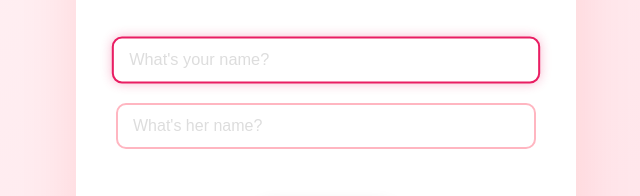
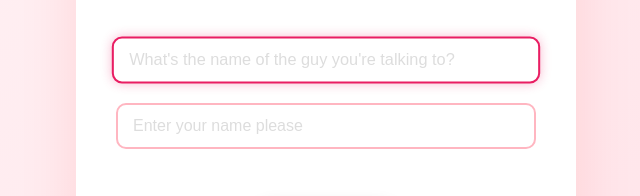
Before and after one commit to anesbertami-source/request, a website: page index.html in a window 1280 px wide. Shown: the part 351-547 px from the top of the page, 314-954 px from the left. Drawn offline with Linux system fonts and the light colour scheme.

Commit message:
Update input placeholders: guy name and girl name fields

```diff
--- a/index.html
+++ b/index.html
@@ -16,8 +16,8 @@
             <p class="subtitle">I think you're amazing and I'd love to spend time with you!</p>
 
             <div class="input-section">
-                <input type="text" id="myName" placeholder="What's your name?" />
-                <input type="text" id="herName" placeholder="What's her name?" />
+                <input type="text" id="myName" placeholder="What's the name of the guy you're talking to?" />
+                <input type="text" id="herName" placeholder="Enter your name please" />
             </div>
 
             <div class="button-section">
```
Also changed, not shown: README.md (deleted).
